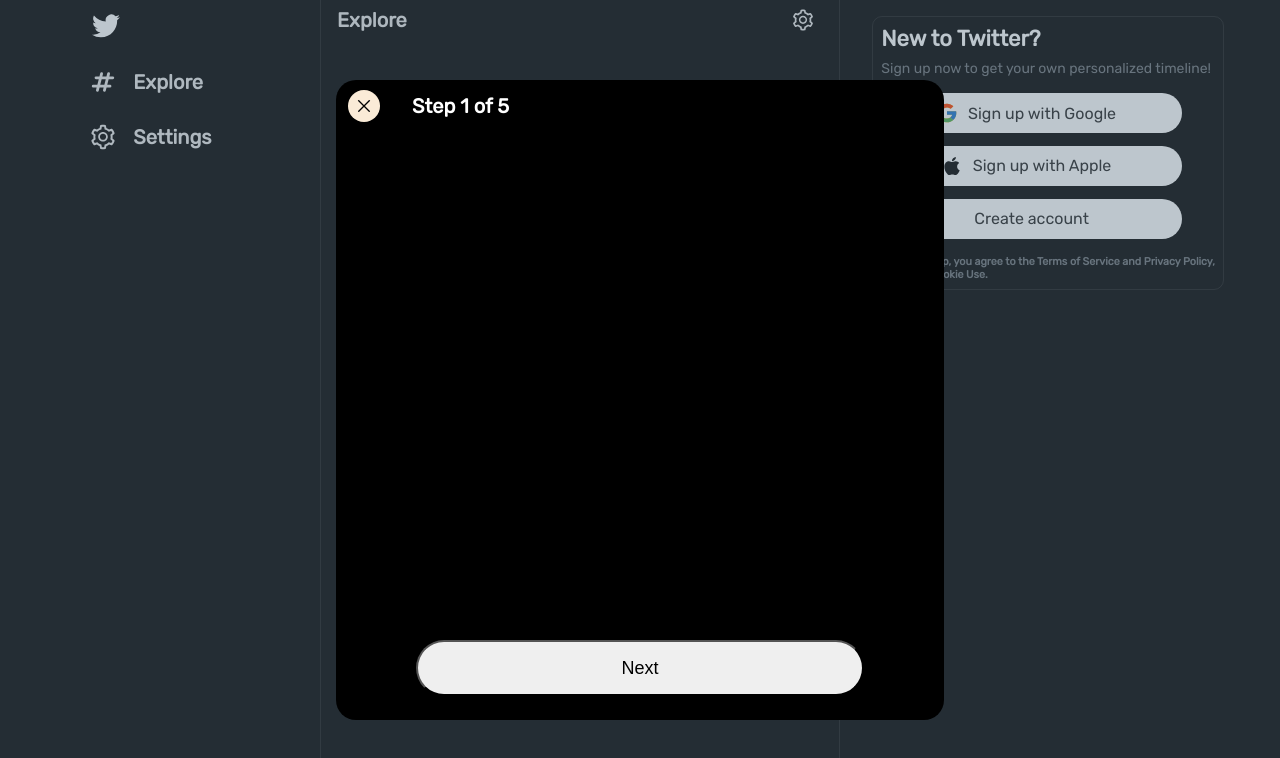
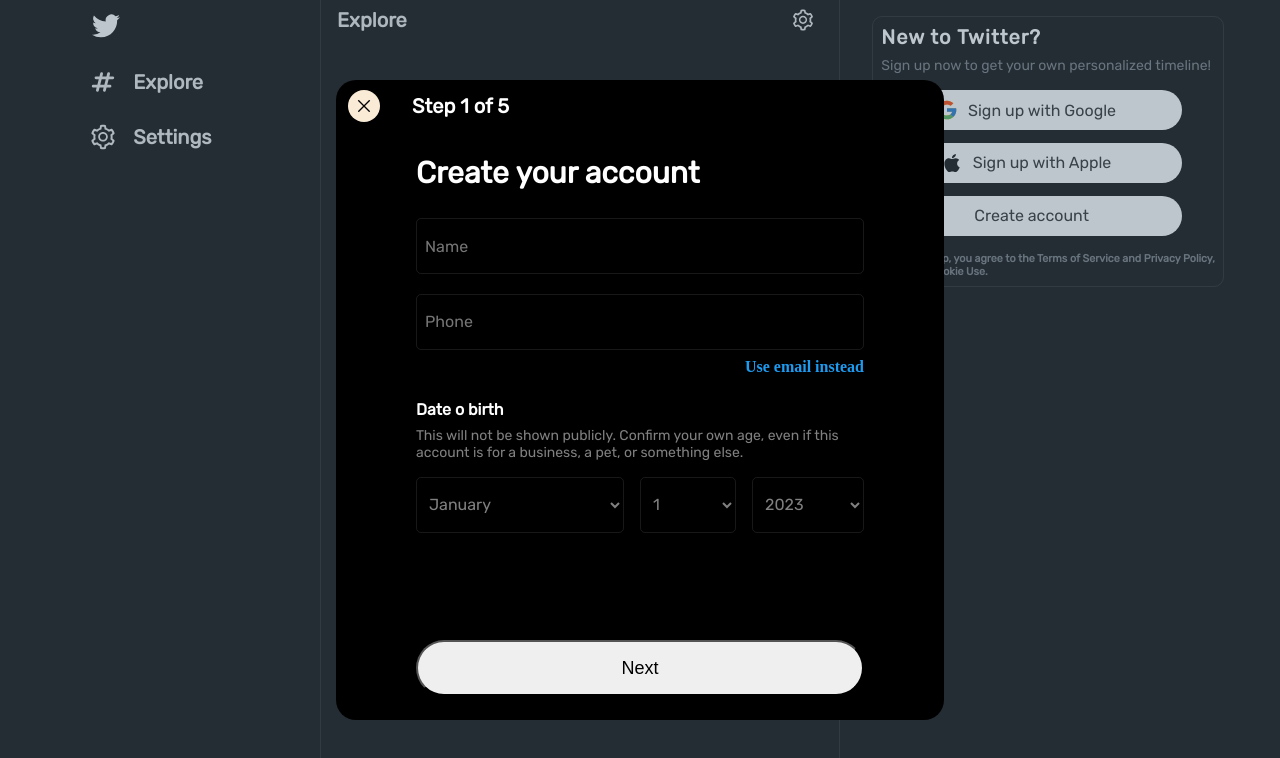
Before and after one commit to RachaponKjr/Twitter_Clone-2023, a React (Create React App) app in the folder client/: page /signup in a window 1280 px wide. Shown: the top 758 px of the page. Built offline with nearby package versions, Linux system fonts and the light colour scheme; the HTML template or start-up script is replaced by a standard one.

Commit message:
15/5/2023

```diff
--- a/client/src/Pages/Home/RightS/Signup/Signup.css
+++ b/client/src/Pages/Home/RightS/Signup/Signup.css
@@ -135,3 +135,58 @@
     color: gray;
     font-family: 'Rubik', sans-serif;
 }
+
+
+
+
+
+
+
+/* section 2 */
+.c-w{
+    color: white;
+}
+.f-30{
+    font-size: 30px;
+    font-family: 'Rubik', sans-serif;
+    letter-spacing: 1px;
+}
+.f-24{
+    font-size: 20px;
+    font-family: 'Rubik', sans-serif;
+    letter-spacing: 1px;
+
+}
+.f-18{
+    font-size: 16px;
+    font-family: 'Rubik', sans-serif;
+    font-weight:1;
+    letter-spacing: 0.5px;
+
+
+}
+.mg-02{
+    margin: 0.5rem 0;
+}
+.mg-2{
+    margin: 0 0 2rem 0;
+}
+.in-st{
+    width: 3rem;
+    display: flex;
+    top: -20px;
+    position: relative;
+    align-items: start;
+}
+.mg-t-2{
+    margin-top: 2rem;
+    color: gray;
+
+}
+.sp-tx{
+    color: #1D9BF0;
+    cursor: pointer;
+}
+.sp-tx:hover{
+    text-decoration: underline;
+}
--- a/client/src/Pages/Home/RightS/Signup/Signup.js
+++ b/client/src/Pages/Home/RightS/Signup/Signup.js
@@ -11,7 +11,7 @@
 import { loopYear } from "../../../../FU/Year_fu";
 
 const Signup = () => {
-  // const [formStep, setFormStep] = useState(0)
+  const [formStep, setFormStep] = useState(1);
   const [dataB, setDataB] = useState([
     {
       month: "",
@@ -22,8 +22,8 @@
   const [day, setDay] = useState([]);
 
   const editday = day;
-  const dataY = loopYear()
-  console.log(dataY);
+  const dataY = loopYear();
+
   /* eslint-disable */
   useEffect(() => {
     chackMonth();
@@ -73,6 +73,19 @@
         break;
     }
   }
+  const comFromStep= () =>{
+    setFormStep(cur => cur + 1)
+  }
+  const btnSub = () => {
+    if (formStep > 2){
+      return undefined
+    }else{
+      return(
+      <button type="button" onClick={comFromStep} className="btn-s">
+      Next
+    </button>)
+    }
+  }
   const handleChange = (e) => {
     setDataB({ month: e.target.value });
   };
@@ -82,22 +95,56 @@
       <div className="by-si">
         <div className="h-si">
           <GrClose className="icon-x" />
-        <h2 className="f-h2">Step 1 of 5</h2>
+          <h2 className="f-h2">Step {formStep} of 5</h2>
         </div>
         <div className="form-su">
           <form
-          style={{ width: "100%", height: "100%", display:'flex',flexDirection:"column",justifyContent:'space-between' }}
+            style={{
+              width: "100%",
+              height: "100%",
+              display: "flex",
+              flexDirection: "column",
+              justifyContent: "space-between",
+            }}
           >
-          {/* <div style={{display:'flex',flexDirection:'column'}}>
+            {formStep === 1 && (
+              <div style={{ display: "flex", flexDirection: "column" }}>
                 <h1 className="h1-head">Create your account</h1>
-          <input type="text" placeholder="Name" className="input-sty"></input>
-          <input type="text" placeholder="Phone" className="input-sty"></input>
-          <h4 style={{display:"flex",justifyContent:'end',color:'#1D9BF0',cursor:'pointer'}} className="h-u-m">Use email instead</h4>
+                <input
+                  type="text"
+                  placeholder="Name"
+                  className="input-sty"
+                ></input>
+                <input
+                  type="text"
+                  placeholder="Phone"
+                  className="input-sty"
+                ></input>
+                <h4
+                  style={{
+                    display: "flex",
+                    justifyContent: "end",
+                    color: "#1D9BF0",
+                    cursor: "pointer",
+                  }}
+                  className="h-u-m"
+                >
+                  Use email instead
+                </h4>
                 <div className="date-o-b">
-            <h3 style={{color:'white',fontSize:'16px',margin:"0.5rem 0",fontFamily:'Rubik,sans-serif'}}>Date o birth</h3>
+                  <h3
+                    style={{
+                      color: "white",
+                      fontSize: "16px",
+                      margin: "0.5rem 0",
+                      fontFamily: "Rubik,sans-serif",
+                    }}
+                  >
+                    Date o birth
+                  </h3>
                   <p className="p-sty">
-              This will not be shown publicly. Confirm your own age, even if
-              this account is for a business, a pet, or something else.
+                    This will not be shown publicly. Confirm your own age, even
+                    if this account is for a business, a pet, or something else.
                   </p>
                   <div className="date-sty">
                     <select onChange={handleChange} className="opt-1 sty-date">
@@ -129,15 +176,25 @@
                     </select>
                   </div>
                 </div>
-          </div> */}
+              </div>
+            )}
 
-          <div className="head-2">
+            {formStep === 2 && (<div className="head-2">
               <div>
+                <h3 className="c-w f-30 mg-2">Customize your experience</h3>
+                <h4 className="c-w f-24 mg-02">Track where you see Twitter content across the web</h4>
+                <div style={{display:'flex',flexDirection:'row',gap:'0.5rem'}}>
+                  <h5 className="c-w f-18 mg-02">Twitter uses this data to personalize your experience. This web browsing history will never be stored with your name, email, or phone number.</h5>
+                  <input type="checkbox" className="in-st"></input>
+                </div>
+              </div>
+              <h5 className="mg-t-2 f-18">By signing up, you agree to our <span className="sp-tx">Terms</span>, <span className="sp-tx">Privacy Policy</span>, and <span className="sp-tx">Cookie Use</span>. Twitter may use your contact information, including your email address and phone number for purposes outlined in our Privacy Policy. <span className="sp-tx">Learn more</span></h5>
+            </div>)}
 
-            </div>
+            {formStep === 3 && (<div>
 
-          </div>
-          <button type="submit" className="btn-s">Next</button>
+            </div>)}
+            {btnSub()}
           </form>
         </div>
       </div>
```
Lines whose indentation alone changed are shown as unchanged.
